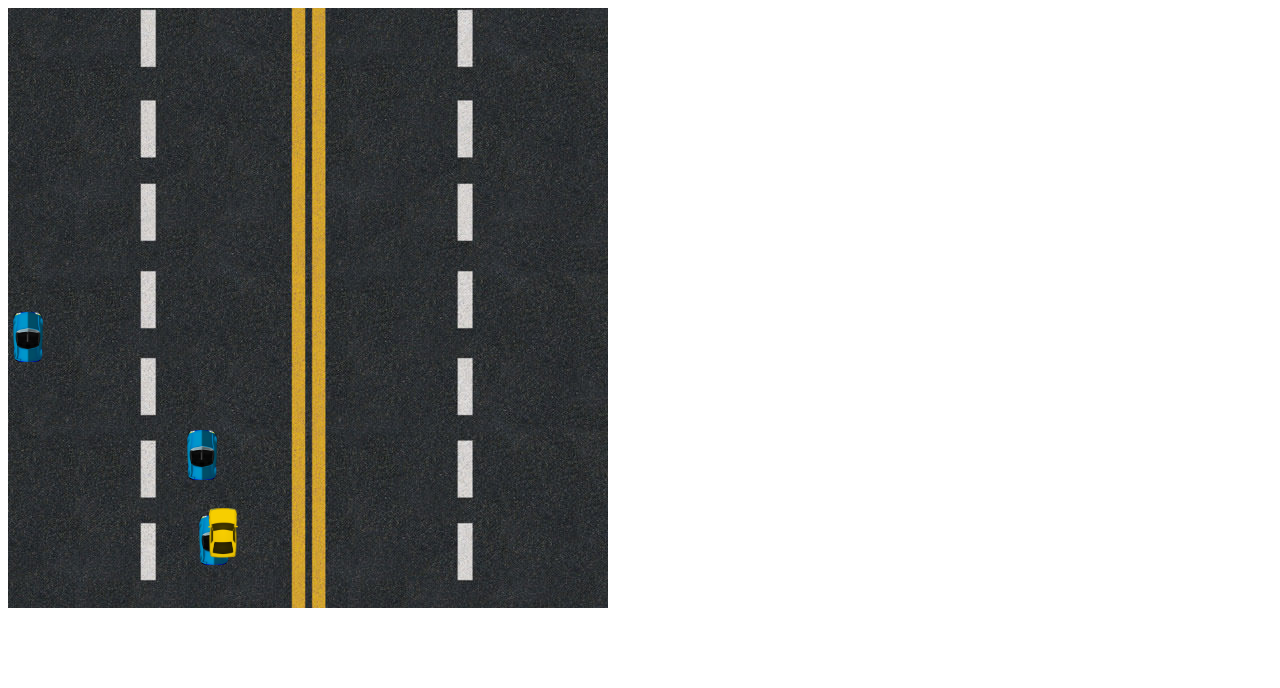
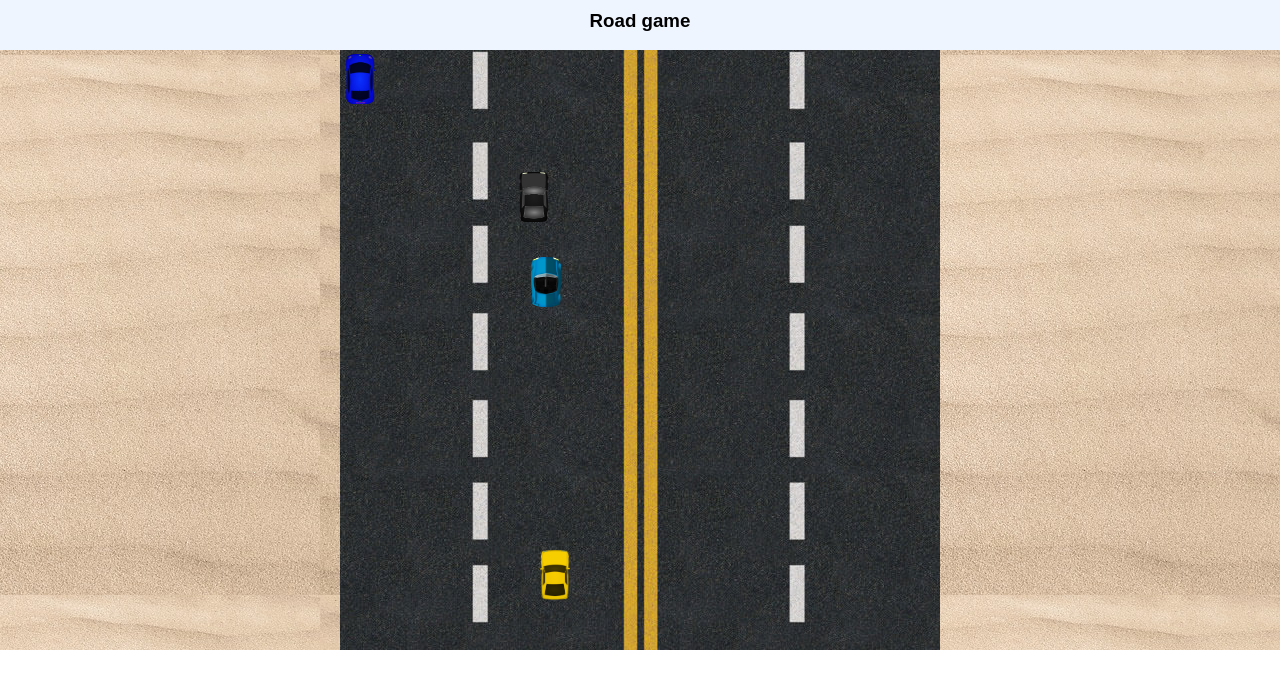
Before and after one commit to valentine1004/RoadGame, a plain HTML site: page index.html in a window 1280 px wide. Drawn offline with Linux system fonts and the light colour scheme.

Commit message:
add moving road and show cars

```diff
--- a/index.html
+++ b/index.html
@@ -5,10 +5,20 @@
     <meta name="viewport" content="width=device-width, initial-scale=1.0">
     <meta http-equiv="X-UA-Compatible" content="ie=edge">
     <title>Road game</title>
-    <style src="style.css"></style>
+    <link href="style.css" rel="stylesheet" type="text/css" />
 </head>
 <body>
-    <canvas id="myCanvas" width="600" height="600"></canvas>
-    <script src="script.js"></script>
+<div class="box-wrapper">
+    <div class="game-header">
+        <h3>Road game</h3>
+    </div>
+    <div class="road-box">
+        <canvas id="myCanvas" width="600" height="600"></canvas>
+    </div>
+    <div class="footer-block">
+
+    </div>
+</div>
+<script src="script.js"></script>
 </body>
 </html>
--- a/script.js
+++ b/script.js
@@ -1,73 +1,102 @@
 var canvas = document.getElementById("myCanvas");
 var ctx = canvas.getContext("2d");
 
-var road = new Image();
+var road1 = new Image();
+var road2 = new Image();
 var car1 = new Image();
 var car2 = new Image();
 var car3 = new Image();
 var auto = new Image();
 
 
-road.src = "img/road.jpg";
+road1.src = "img/road.jpg";
+road2.src = "img/road.jpg";
 car1.src = "img/car1.png";
 car2.src = "img/car2.png";
 car3.src = "img/car3.png";
 auto.src = "img/auto.png";
 
+
+road1.onload = function () {
+    road2.y = road1.y + road1.height;
+};
+
 //Создание других машинок
-var cars = [];
+var cars = [
+    {
+        x: randomInteger(0, 400),
+        y: randomInteger(0, 300)
+    },
+    {
+        x: randomInteger(0, 400),
+        y: randomInteger(0, 300)
+    },
+    {
+        x: randomInteger(0, 400),
+        y: randomInteger(0, 300)
+    }
+];
 
-cars[0] = {
-    x: randomInteger(0, 400),
-    y: randomInteger(0, 300)
-}
-cars[1] = {
-    x: randomInteger(0, 400),
-    y: randomInteger(0, 300)
-}
-cars[2] = {
-    x: randomInteger(0, 400),
-    y: randomInteger(0, 300)
-}
+var carImage = [car1, car2, car3];
 
+
+var x = 0;
+var y = 0;
 //Position of auto
 var xPos = 200;
 var yPos = 500;
-var startSpeed = 1;
+var startSpeed = 0;
 //Move auto
 document.addEventListener("keydown", moveAuto);
+document.addEventListener("keyup", stopAuto);
 
-function moveAuto(e){
-    switch(e.keyCode){
+function moveAuto(e) {
+    switch (e.keyCode) {
         case 37: //left
             xPos -= 20;
             break;
         case 38: //top
-            yPos -= 20;
+            startSpeed = 8;
             break;
         case 39: //right
             xPos += 20;
             break;
         case 40: //bottom
-            yPos += 20;
+            // yPos += 20;
+            startSpeed = 0;
             break;
     }
 }
 
+function stopAuto(e) {
+    if (e.keyCode === 38) {
+        startSpeed = 0;
+    }
+}
+
+function carsDraw() {
+    console.log(cars);
+    for (var i = 0; i < cars.length; i++) {
+        for (var j = 0; j < carImage.length; j++) {
+            ctx.drawImage(carImage[i], cars[i].x, cars[i].y, 30, 50);
+        }
+        // cars[i].y ++;
+    }
+}
 
 
+//Draw canvas, cars and road
+function draw() {
+    ctx.clearRect(0, 0, canvas.width, canvas.height);
+    ctx.drawImage(road1, x, y);
+    ctx.drawImage(road2, x, road1.y - (road1.height - y));
+    carsDraw();
+    y += startSpeed;
+    ctx.drawImage(auto, xPos, yPos, 30, 50);
+    if (road1.height - y < 0) {
+        y = road1.y - (road1.height - y);
 
-function draw(){
-    ctx.drawImage(road, 0, 0);
-    for(var i = 0; i < cars.length; i++){
-        ctx.drawImage(car1, cars[i].x, cars[i].y, 30, 50);
-        ctx.drawImage(car2, cars[i].x, cars[i].y, 30, 50);
-        ctx.drawImage(car3, cars[i].x, cars[i].y, 30, 50);
-        cars[i].y++;
     }
-
-    ctx.drawImage(auto, xPos, yPos, 30, 50);
-    // yPos -= startSpeed;
     requestAnimationFrame(draw);
 };
 
@@ -77,4 +106,5 @@ function randomInteger(min, max) {
     return rand;
 };
 
+
 auto.onload = draw;
--- a/style.css
+++ b/style.css
@@ -7,3 +7,21 @@
     display: block;
     background: #eee;
 }
+.game-header{
+    height: 50px;
+    background: #eff5ff;
+    font-family: Arial;
+}
+.game-header h3{
+    text-align: center;
+    padding-top: 10px;
+}
+.box-wrapper{
+    width: 100%;
+    /*background: #bed63a;*/
+    background: url("img/back.jpg") 100%;
+}
+.road-box{
+    width: 600px;
+    margin: 0 auto;
+}
```
Also changed, not shown: img/back.jpg (added), img/back.png (added).
